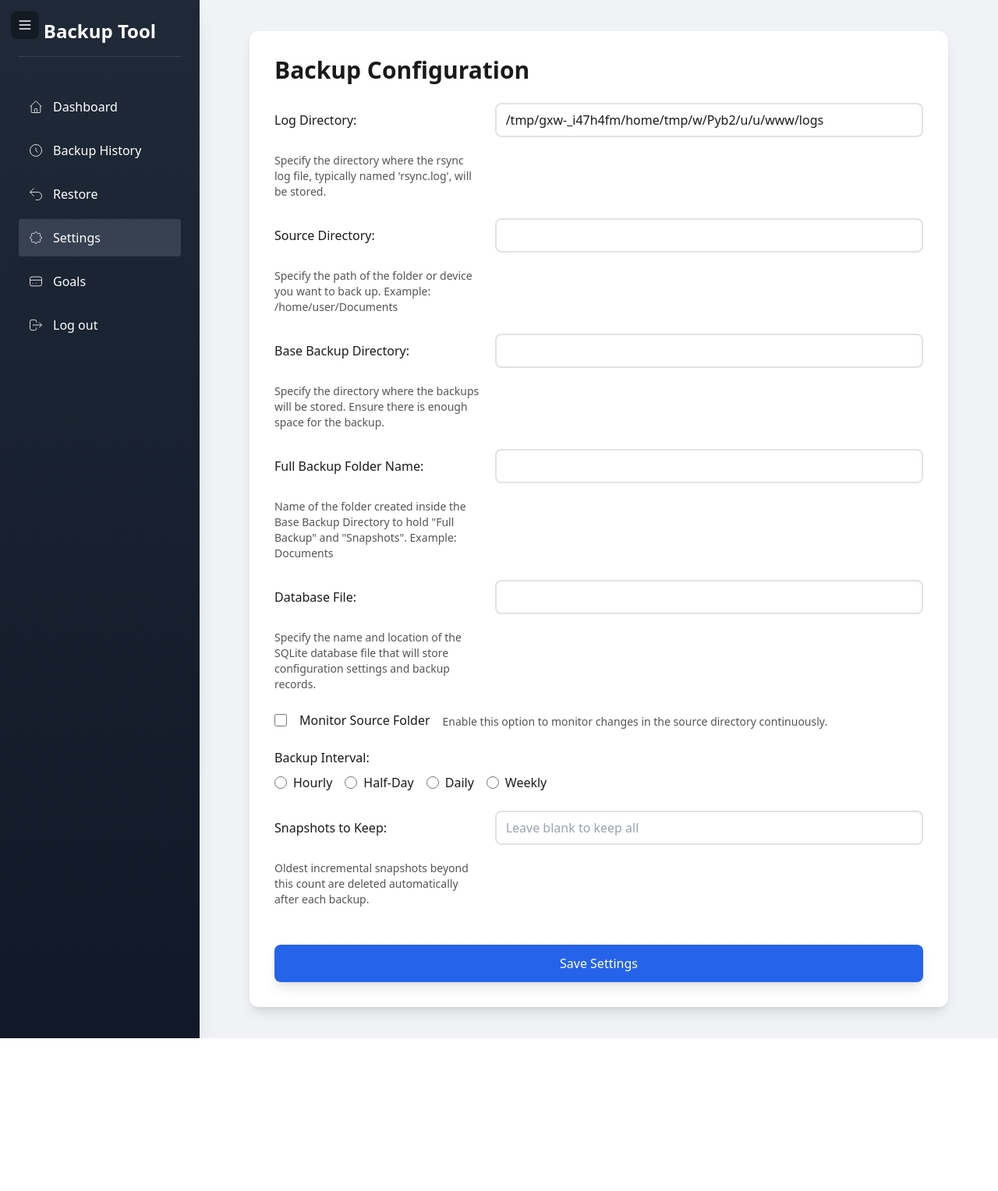
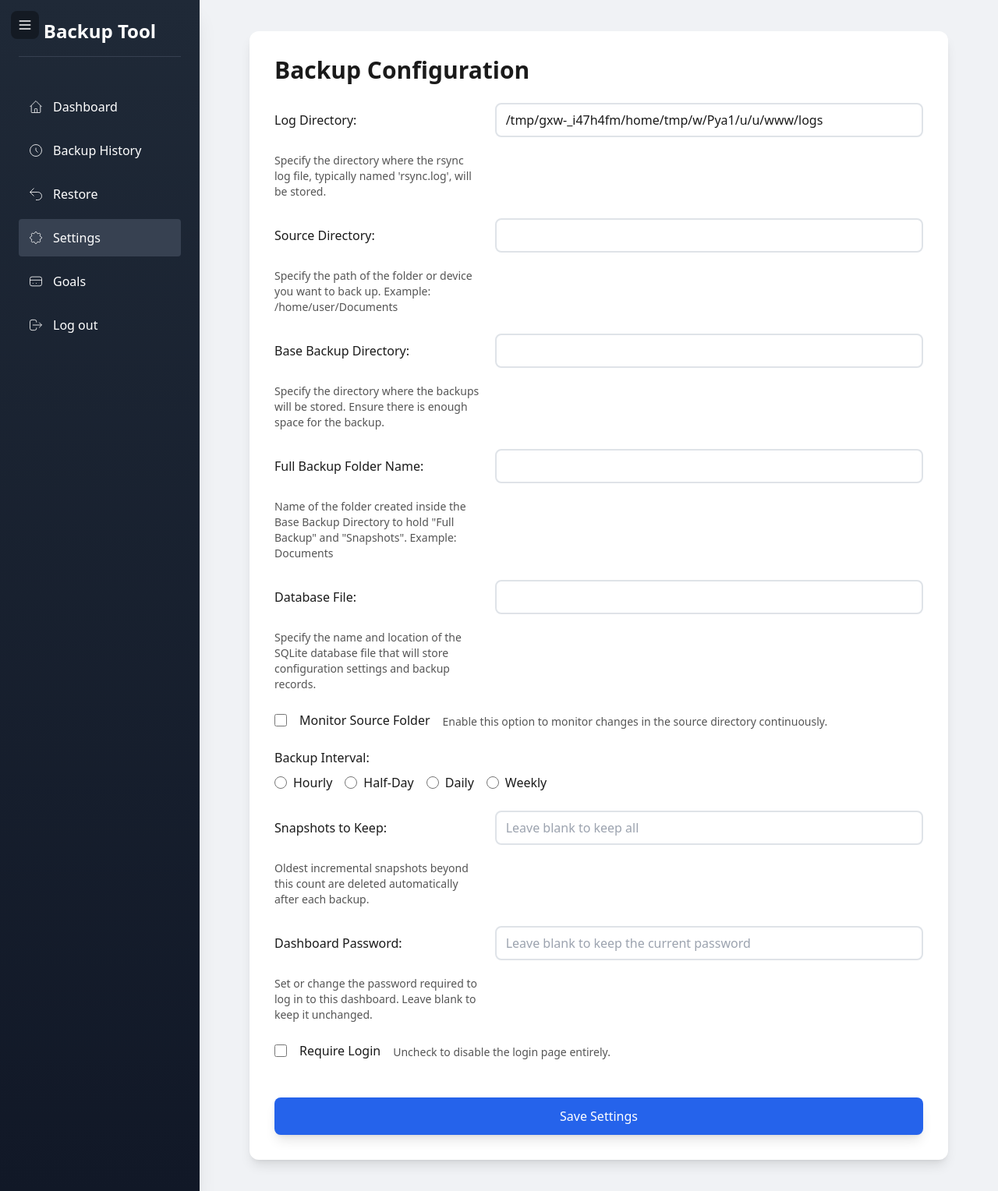
Before and after one commit to Cuban100/FolderW, a FastAPI app: page /settings in a window 1280 px wide. Shown: the whole page at 78% size. Before the commit the page ends 1332 px from the top, so only its background shows below. Run offline with FastAPI, Linux system fonts and the light colour scheme; parts of the project's set-up code (start-up, migrations or seed data) failed here and were passed over; some libraries are stand-ins or nearby versions.

Commit message:
Add optional login page with 15-day sessions, and a Source Folder Size stat card
Login is opt-in: with no password set (ADMIN_PASSWORD_HASH empty), the
dashboard behaves exactly as before. Set a password via setup.py or the
Settings page to require login on every route, gated by a new
require_login middleware backed by Starlette's SessionMiddleware
(itsdangerous-signed cookies, 15 day max_age). Passwords are hashed with
salted PBKDF2 (auth.py) — the plaintext is never stored. Settings gains
a "Dashboard Password" field and a "Require Login" checkbox to disable
it again; setup.py gets a matching optional field for fresh installs.

Also adds a "Source Folder Size" card to the dashboard's Backup
Statistics panel, alongside Current Backup Size.

Co-Authored-By: Claude Sonnet 5 <noreply@anthropic.com>

```diff
--- a/requirements.txt
+++ b/requirements.txt
@@ -1,6 +1,7 @@
 DateTime==5.5
 fastapi==0.115.0
 idna==3.10
+itsdangerous==2.2.0
 Jinja2==3.1.4
 loguru==0.7.2
 pillow==11.0.0
--- a/server.py
+++ b/server.py
@@ -10,10 +10,12 @@ import psutil
 from statistics_operations import check_env_variables, validate_all_conditions, evaluation_of_resources, destination_space
 from db_operations import load_env_value, load_other_variables, save_env_values, create_all_tables, get_last_session_number, list_items_by_session, get_database_value, set_database_value, reset_backup_history, has_completed_backup
 from restore_operations import list_backups, get_backup_path, list_files_in_backup, restore_backup, cleanup_old_snapshots
+from auth import hash_password, verify_password, get_or_create_secret_key
 from loguru import logger
 from fastapi.staticfiles import StaticFiles
-from fastapi.responses import HTMLResponse, StreamingResponse, JSONResponse
+from fastapi.responses import HTMLResponse, StreamingResponse, JSONResponse, RedirectResponse
 from fastapi.templating import Jinja2Templates
+from starlette.middleware.sessions import SessionMiddleware
 import uvicorn
 
 # Initialize FastAPI app
@@ -27,6 +29,54 @@ BASE_DIR = os.path.dirname(os.path.abspath(__file__))
 app.mount("/static", StaticFiles(directory=os.path.join(BASE_DIR, "static")), name="static")
 logo = '/static/logo.png'
 templates = Jinja2Templates(directory=os.path.join(BASE_DIR, "templates"))
+
+SESSION_MAX_AGE = 15 * 24 * 60 * 60  # 15 days
+PUBLIC_PATHS = {"/login"}
+
+@app.middleware("http")
+async def require_login(request: Request, call_next):
+    # Login is opt-in: with no password configured (fresh/existing installs
+    # that haven't set one via Settings), the dashboard stays open exactly
+    # like before this feature existed.
+    admin_hash = load_env_value('ADMIN_PASSWORD_HASH')
+    path = request.url.path
+    if admin_hash and path not in PUBLIC_PATHS and not path.startswith("/static/"):
+        if not request.session.get('authenticated'):
+            return RedirectResponse(url=f"/login?next={path}")
+    return await call_next(request)
+
+# Deliberately added *after* the middleware above: Starlette treats the
+# most-recently-added middleware as outermost, so SessionMiddleware ends up
+# wrapping require_login and populates request.session before it's read.
+app.add_middleware(
+    SessionMiddleware,
+    secret_key=get_or_create_secret_key(),
+    session_cookie="folderw_session",
+    max_age=SESSION_MAX_AGE,
+)
+
+@app.get("/login", response_class=HTMLResponse)
+async def login_page(request: Request, next: str = "/"):
+    return templates.TemplateResponse("login.html", {"request": request, "next": next, "logo": logo})
+
+@app.post("/login", response_class=HTMLResponse)
+async def login_submit(request: Request, password: str = Form(...), next: str = Form("/")):
+    admin_hash = load_env_value('ADMIN_PASSWORD_HASH')
+    if admin_hash and verify_password(password, admin_hash):
+        request.session['authenticated'] = True
+        return RedirectResponse(url=next or "/", status_code=303)
+    logger.warning("Failed login attempt.")
+    return templates.TemplateResponse("login.html", {
+        "request": request,
+        "next": next,
+        "logo": logo,
+        "error": "Incorrect password.",
+    })
+
+@app.get("/logout")
+async def logout(request: Request):
+    request.session.clear()
+    return RedirectResponse(url="/login")
 
 # Define the form data model
 class FormData(BaseModel):
@@ -511,7 +561,8 @@ async def settings_page(request: Request):
         "database": load_env_value('DATABASE'),
         "monitor_checked": monitor == '1',
         "interval": load_env_value('BACKUP_INTERVAL'),
-        "max_snapshots": load_env_value('MAX_SNAPSHOTS')
+        "max_snapshots": load_env_value('MAX_SNAPSHOTS'),
+        "login_enabled": bool(load_env_value('ADMIN_PASSWORD_HASH')),
     })
 
 
@@ -524,7 +575,9 @@ async def submit_settings(
     database: str = Form(""),
     interval: str = Form(""),
     max_snapshots: str = Form(""),
-    monitor: str = Form(None)
+    monitor: str = Form(None),
+    new_password: str = Form(""),
+    require_login: str = Form(None),
 ):
     logger.info("Response received from Front End for /submit/")
     monitor_enabled = monitor is not None
@@ -551,8 +604,20 @@ async def submit_settings(
             "database": load_env_value('DATABASE'),
             "monitor_checked": monitor_enabled,
             "interval": load_env_value('BACKUP_INTERVAL'),
-            "max_snapshots": max_snapshots
+            "max_snapshots": max_snapshots,
+            "login_enabled": bool(load_env_value('ADMIN_PASSWORD_HASH')),
         })
+
+    require_login_enabled = require_login is not None
+    new_password = new_password.strip()
+    if new_password:
+        # Typing a new password always (re-)enables login, regardless of
+        # the checkbox — setting a password is an unambiguous "yes".
+        admin_password_hash = hash_password(new_password)
+    elif not require_login_enabled:
+        admin_password_hash = ""  # Unchecked with no new password: disable login.
+    else:
+        admin_password_hash = load_env_value('ADMIN_PASSWORD_HASH') or ""
 
     new_values = {
         "SRC_DIR": src_dir.strip() or load_env_value('SRC_DIR'),
@@ -561,7 +626,8 @@ async def submit_settings(
         "DATABASE": database.strip() or load_env_value('DATABASE'),
         "MONITOR": "1" if monitor_enabled else "0",
         "BACKUP_INTERVAL": "False" if monitor_enabled else (interval or load_env_value('BACKUP_INTERVAL') or "hourly"),
-        "MAX_SNAPSHOTS": max_snapshots
+        "MAX_SNAPSHOTS": max_snapshots,
+        "ADMIN_PASSWORD_HASH": admin_password_hash,
     }
     save_env_values(new_values)
 
@@ -589,7 +655,8 @@ async def submit_settings(
         "database": new_values["DATABASE"],
         "monitor_checked": monitor_enabled,
         "interval": new_values["BACKUP_INTERVAL"],
-        "max_snapshots": new_values["MAX_SNAPSHOTS"]
+        "max_snapshots": new_values["MAX_SNAPSHOTS"],
+        "login_enabled": bool(new_values["ADMIN_PASSWORD_HASH"]),
     })
 
 
--- a/templates/index.html
+++ b/templates/index.html
@@ -605,6 +605,10 @@
                 <h2>Backup Statistics</h2>
                 <div class="stats-grid">
                     <div class="stat-card">
+                        <div class="stat-label">Source Folder Size</div>
+                        <div class="stat-value">{{ src_size if src_size else 'Not Available' }}</div>
+                    </div>
+                    <div class="stat-card">
                         <div class="stat-label">Current Backup Size</div>
                         <div class="stat-value">{{ current_backup_size if current_backup_size else 'Not Available' }}</div>
                     </div>
--- a/templates/settings.html
+++ b/templates/settings.html
@@ -182,6 +182,17 @@
                             <div class="text-sm text-[var(--text-muted)] mt-1">Oldest incremental snapshots beyond this count are deleted automatically after each backup.</div>
                         </div>
 
+                        <div class="grid grid-cols-3 gap-4 items-center">
+                            <label for="new_password" class="text-[var(--text)] font-medium">Dashboard Password:</label>
+                            <input type="password" id="new_password" name="new_password" autocomplete="new-password" class="col-span-2 border-2 border-[var(--border)] rounded-lg px-3 py-2 bg-[var(--surface)] text-[var(--text)]" placeholder="Leave blank to keep the current password">
+                            <div class="text-sm text-[var(--text-muted)] mt-1">Set or change the password required to log in to this dashboard. Leave blank to keep it unchanged.</div>
+                        </div>
+                        <div class="flex items-center space-x-4">
+                            <input type="checkbox" id="require_login" name="require_login" class="h-4 w-4 text-blue-600 focus:ring-blue-500 border-gray-300 rounded" {% if login_enabled %}checked{% endif %}>
+                            <label for="require_login" class="text-[var(--text)]">Require Login</label>
+                            <div class="text-sm text-[var(--text-muted)] mt-1">Uncheck to disable the login page entirely.</div>
+                        </div>
+
                         <div class="pt-6">
                             <button type="submit" class="w-full bg-blue-600 text-white py-3 rounded-lg hover:bg-blue-700 transition duration-300 transform hover:-translate-y-1 shadow-lg">
                                 Save Settings
```
Also changed, not shown: auth.py (added, +36 -0 lines), setup.py (+21 -2 lines), templates/login.html (added, +109 -0 lines), README.md, 1 other file.
